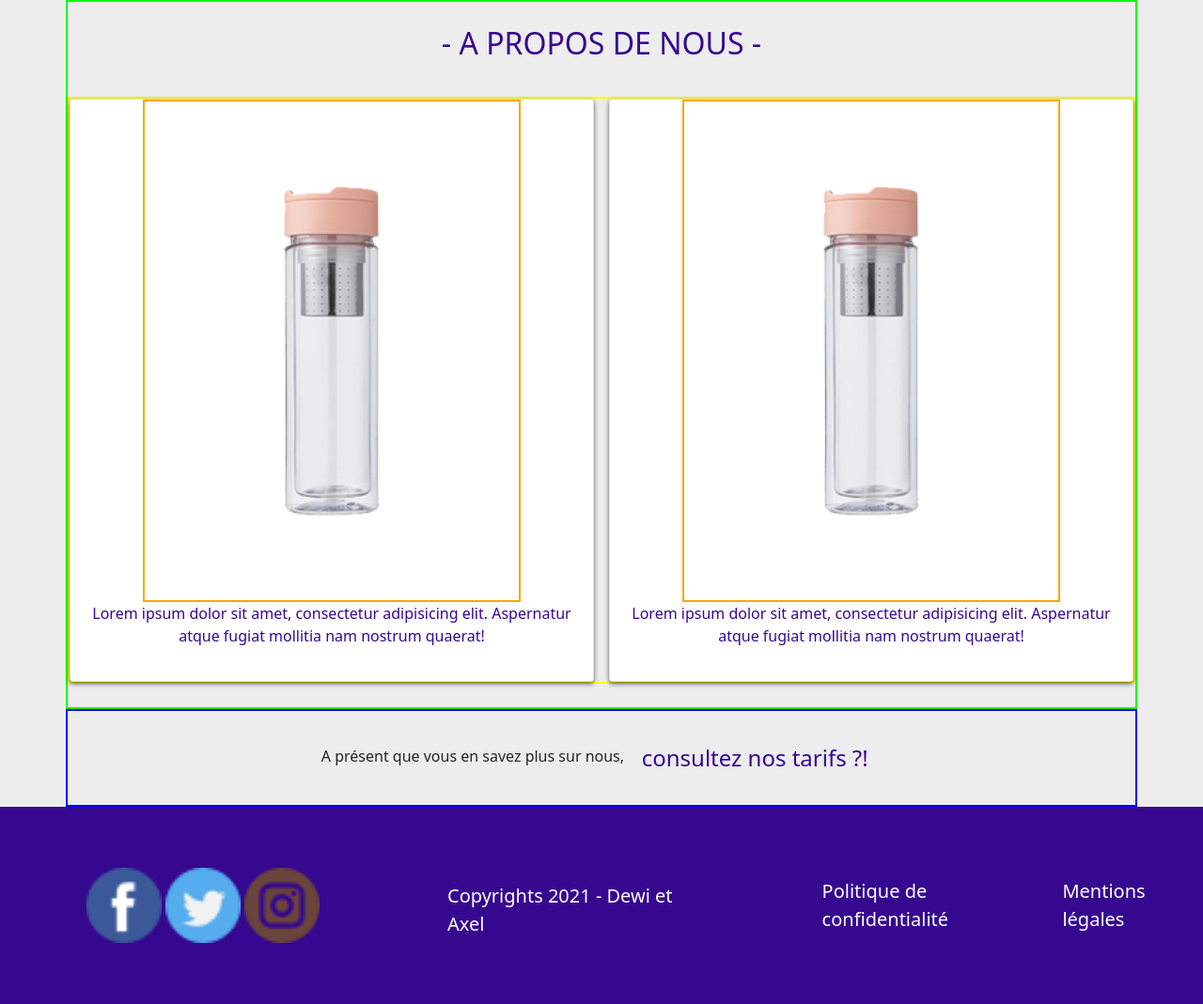
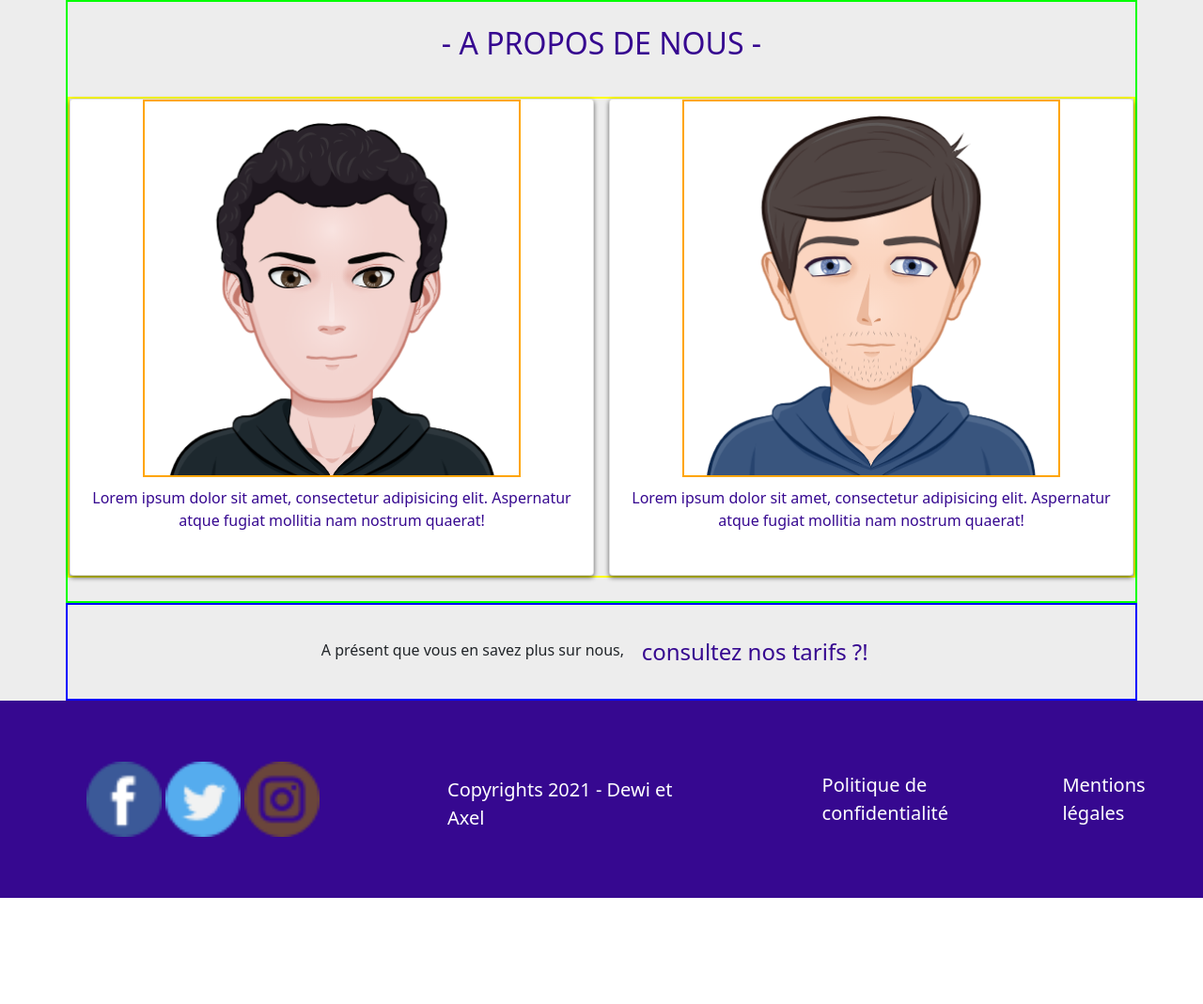
Before and after one commit to AxelGir/mspr-wis1, a PHP site: page /about.php in a window 1280 px wide. Shown: the part 112-1181 px from the top of the page at 94% size. After the commit the page ends 1068 px from the top, so only its background shows below. Run offline with PHP 8.4, Linux system fonts and the light colour scheme.

Commit message:
update: actu about cards

```diff
--- a/about.php
+++ b/about.php
@@ -8,12 +8,12 @@
                 <div class="cards-wrapper">
 
                     <div class="card">
-                        <img src="images/gourde-card-3.png" alt="photo de Axel">
+                        <img src="images/myAvatar.png" alt="photo de Axel">
                         <p>Lorem ipsum dolor sit amet, consectetur adipisicing elit. Aspernatur atque fugiat mollitia
                             nam nostrum quaerat!</p>
                     </div>
                     <div class="card">
-                        <img src="images/gourde-card-3.png" alt="photo de Dewi">
+                        <img src="images/DewiAvatar.png" alt="photo de Dewi">
                         <p>Lorem ipsum dolor sit amet, consectetur adipisicing elit. Aspernatur atque fugiat mollitia
                             nam nostrum quaerat!</p>
                     </div>
--- a/src/scss/components/card.scss
+++ b/src/scss/components/card.scss
@@ -53,6 +53,7 @@
   background-color: white;
   color: $primary;
   text-align: center;
+  align-content: space-around;
   flex-grow: 1;
   box-shadow: 0 2px 5px 0 rgba(0, 0, 0, 0.6);
 }
@@ -67,3 +68,7 @@
     max-height: 600px;
     margin: auto;
 }
+
+#about-top .card p {
+  padding: 10px 0;
+}
```
Also changed, not shown: assets/css/app.css, images/DewiAvatar.png (added), images/myAvatar.png (added).
